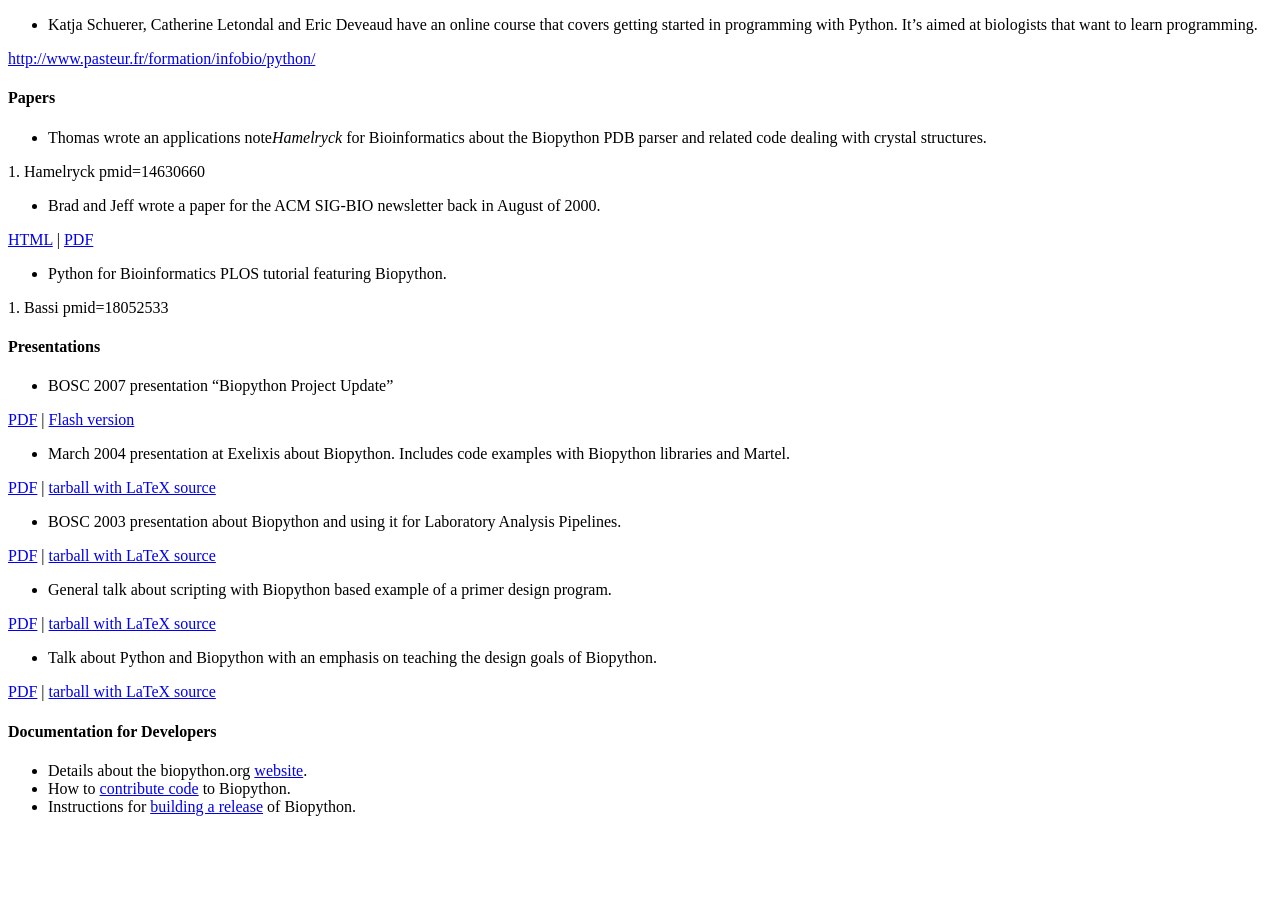
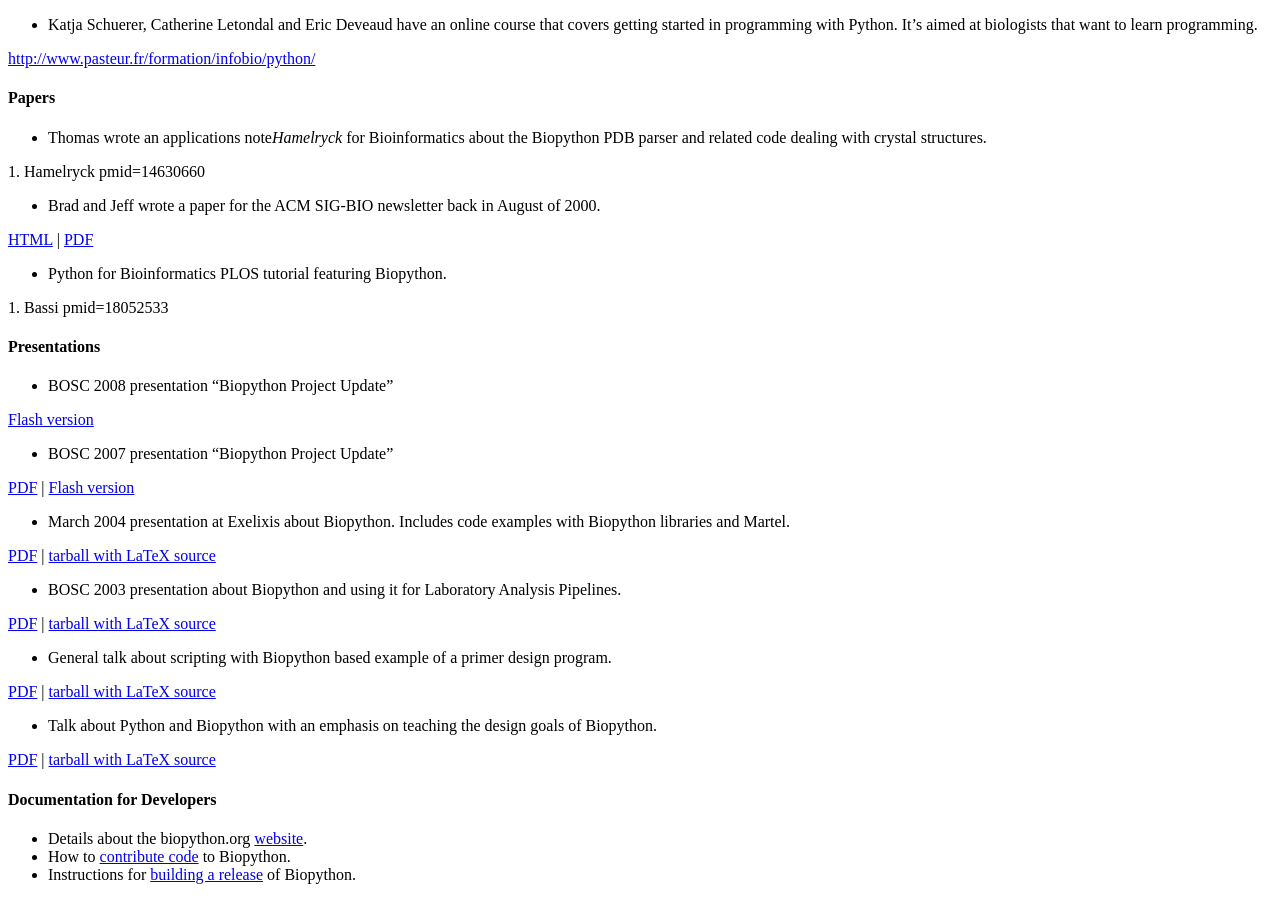
Before and after one commit to biopython/biopython.github.io, a Jekyll site: the page built from wiki/Documentation.md, in a window 1280 px wide and 900 px high, scrolled down 1264 px. Built offline with Jekyll 4.4.1, drawn with Linux system fonts in a browser that asks for light colours; before the commit the page ends 2096 px from its top, so only the background shows below that.

Commit message:
/* Presentations */ BOSC 2008 (flash only on slideshare)

```diff
--- a/wiki/Documentation.md
+++ b/wiki/Documentation.md
@@ -137,6 +137,12 @@ Bio.PDB module).
 
 #### Presentations
 
+-   BOSC 2008 presentation "Biopython Project Update"
+
+
+[Flash
+version](http://www.slideshare.net/bosc_2008/antao-biopython-bosc2008/)
+
 -   BOSC 2007 presentation "Biopython Project Update"
 
 
```
Also changed, not shown: 1 other file.
